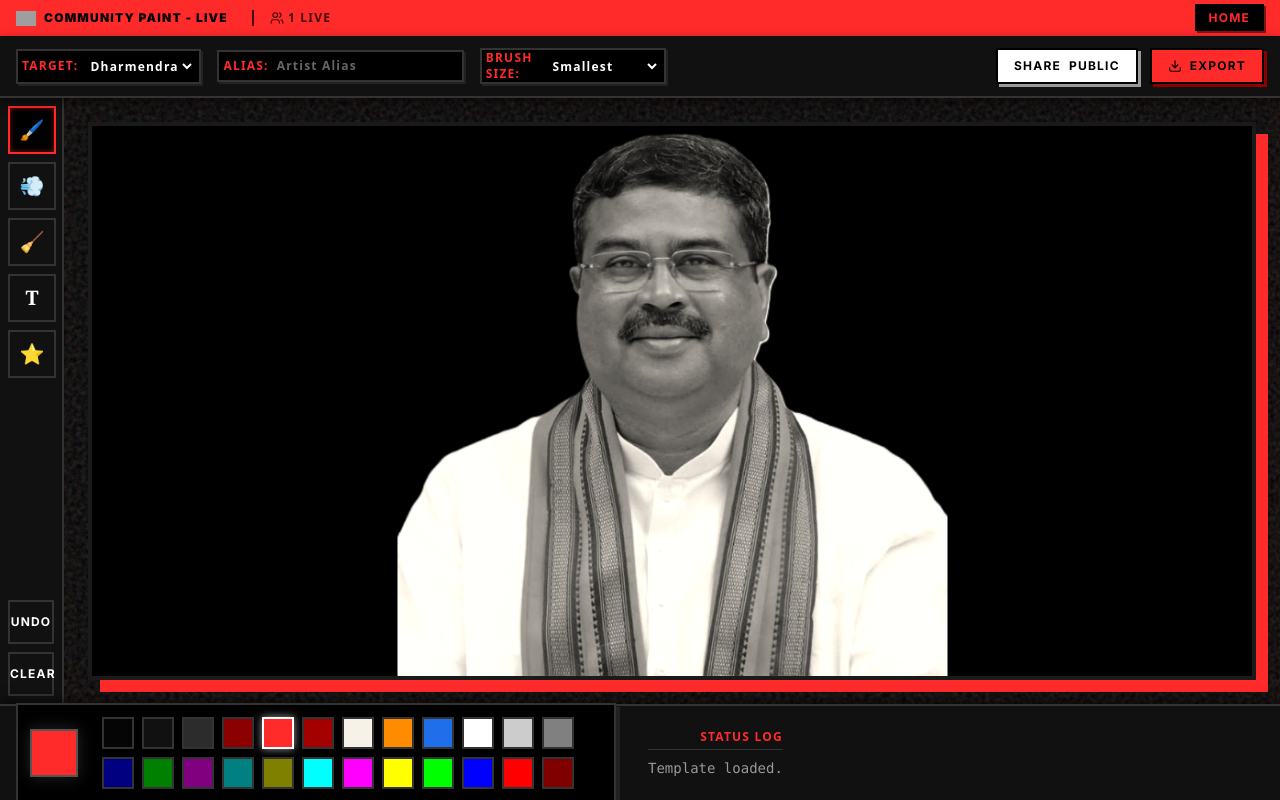
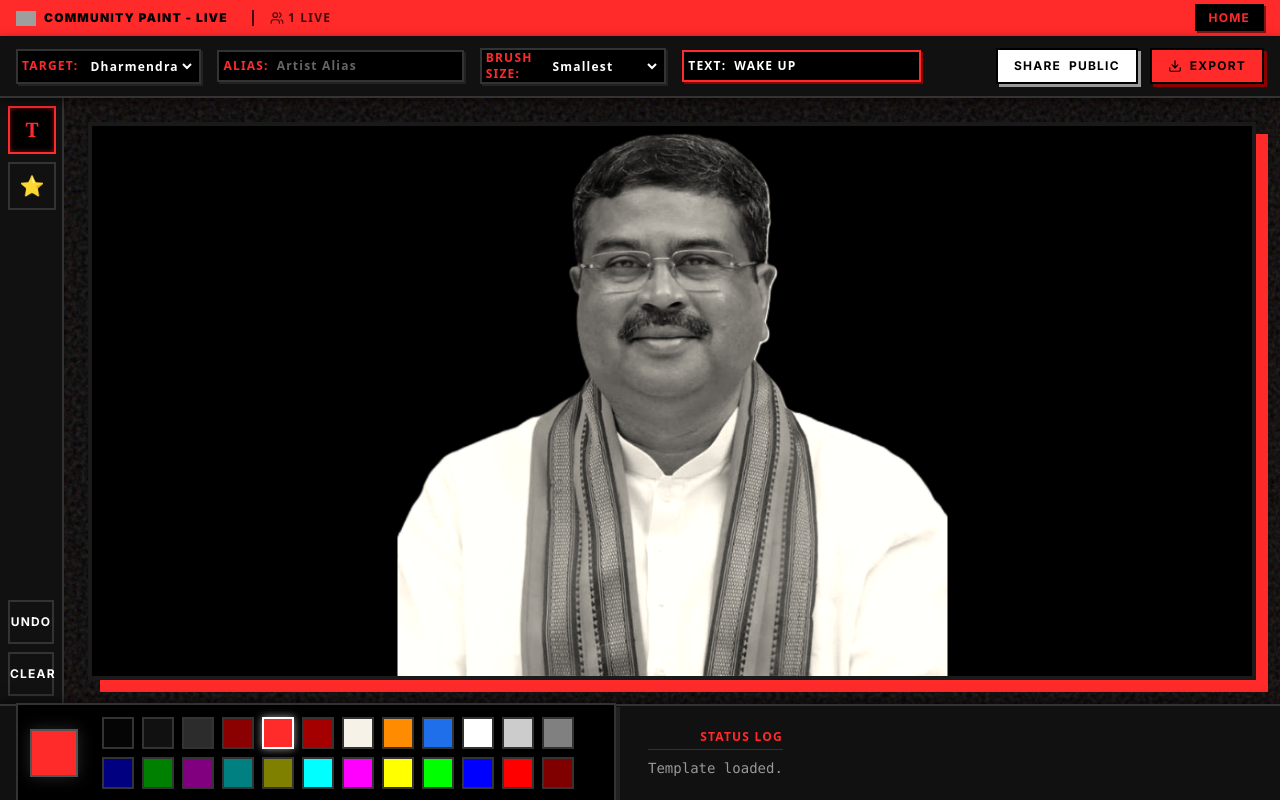
Before and after one commit to Caramelizeed/Politics, a Next.js app: page /community in a window 1280 px wide. Built offline with nearby package versions, Linux system fonts and the light colour scheme; grey boxes are pictures that could not be loaded.

Commit message:
Restrict community mode to text and sticker tools only

```diff
--- a/app/components/PaintCanvas.js
+++ b/app/components/PaintCanvas.js
@@ -27,7 +27,7 @@ export default function PaintCanvas({ isCommunityMode = false }) {
     }
   }, []);
 
-  const [tool, setTool] = useState('brush');
+  const [tool, setTool] = useState(isCommunityMode ? 'text' : 'brush');
   const [color, setColor] = useState('#FF2A2A');
   const [brushSize, setBrushSize] = useState(4);
   const [isDrawing, setIsDrawing] = useState(false);
@@ -631,10 +631,14 @@ export default function PaintCanvas({ isCommunityMode = false }) {
         {/* Toolbar (Bottom on mobile, Left on desktop) */}
         <div className="order-last sm:order-first w-full sm:w-16 bg-[#111] border-t-2 sm:border-t-0 sm:border-r-2 border-[#333] p-1.5 sm:p-2 flex flex-col items-stretch gap-1.5 sm:gap-3 shrink-0 shadow-[0_-4px_10px_rgba(0,0,0,0.5)] sm:shadow-[4px_0_10px_rgba(0,0,0,0.5)] z-10">
 
-          <div className="grid grid-cols-5 sm:flex sm:flex-col gap-1.5 sm:gap-2">
-            <button onClick={() => setTool('brush')} className={`w-full aspect-square sm:aspect-auto sm:w-12 sm:h-12 flex items-center justify-center border-2 transition-all text-sm sm:text-xl shrink-0 ${tool === 'brush' ? 'border-[#FF2A2A] bg-black text-[#FF2A2A] shadow-[inset_0_0_5px_rgba(255,42,42,0.5)]' : 'border-[#333] bg-transparent text-white hover:border-[#666]'}`} title="Brush">🖌️</button>
-            <button onClick={() => setTool('spray')} className={`w-full aspect-square sm:aspect-auto sm:w-12 sm:h-12 flex items-center justify-center border-2 transition-all text-sm sm:text-xl shrink-0 ${tool === 'spray' ? 'border-[#FF2A2A] bg-black text-[#FF2A2A] shadow-[inset_0_0_5px_rgba(255,42,42,0.5)]' : 'border-[#333] bg-transparent text-white hover:border-[#666]'}`} title="Spray">💨</button>
-            <button onClick={() => setTool('eraser')} className={`w-full aspect-square sm:aspect-auto sm:w-12 sm:h-12 flex items-center justify-center border-2 transition-all text-sm sm:text-xl shrink-0 ${tool === 'eraser' ? 'border-[#FF2A2A] bg-black text-[#FF2A2A] shadow-[inset_0_0_5px_rgba(255,42,42,0.5)]' : 'border-[#333] bg-transparent text-white hover:border-[#666]'}`} title="Eraser">🧹</button>
+          <div className={`grid ${isCommunityMode ? 'grid-cols-2' : 'grid-cols-5'} sm:flex sm:flex-col gap-1.5 sm:gap-2`}>
+            {!isCommunityMode && (
+              <>
+                <button onClick={() => setTool('brush')} className={`w-full aspect-square sm:aspect-auto sm:w-12 sm:h-12 flex items-center justify-center border-2 transition-all text-sm sm:text-xl shrink-0 ${tool === 'brush' ? 'border-[#FF2A2A] bg-black text-[#FF2A2A] shadow-[inset_0_0_5px_rgba(255,42,42,0.5)]' : 'border-[#333] bg-transparent text-white hover:border-[#666]'}`} title="Brush">🖌️</button>
+                <button onClick={() => setTool('spray')} className={`w-full aspect-square sm:aspect-auto sm:w-12 sm:h-12 flex items-center justify-center border-2 transition-all text-sm sm:text-xl shrink-0 ${tool === 'spray' ? 'border-[#FF2A2A] bg-black text-[#FF2A2A] shadow-[inset_0_0_5px_rgba(255,42,42,0.5)]' : 'border-[#333] bg-transparent text-white hover:border-[#666]'}`} title="Spray">💨</button>
+                <button onClick={() => setTool('eraser')} className={`w-full aspect-square sm:aspect-auto sm:w-12 sm:h-12 flex items-center justify-center border-2 transition-all text-sm sm:text-xl shrink-0 ${tool === 'eraser' ? 'border-[#FF2A2A] bg-black text-[#FF2A2A] shadow-[inset_0_0_5px_rgba(255,42,42,0.5)]' : 'border-[#333] bg-transparent text-white hover:border-[#666]'}`} title="Eraser">🧹</button>
+              </>
+            )}
             <button onClick={() => setTool('text')} className={`w-full aspect-square sm:aspect-auto sm:w-12 sm:h-12 flex items-center justify-center border-2 transition-all text-sm sm:text-xl shrink-0 font-bold font-serif ${tool === 'text' ? 'border-[#FF2A2A] bg-black text-[#FF2A2A] shadow-[inset_0_0_5px_rgba(255,42,42,0.5)]' : 'border-[#333] bg-transparent text-white hover:border-[#666]'}`} title="Text">T</button>
             <button onClick={() => setTool('sticker')} className={`w-full aspect-square sm:aspect-auto sm:w-12 sm:h-12 flex items-center justify-center border-2 transition-all text-sm sm:text-xl shrink-0 ${tool === 'sticker' ? 'border-[#FF2A2A] bg-black text-[#FF2A2A] shadow-[inset_0_0_5px_rgba(255,42,42,0.5)]' : 'border-[#333] bg-transparent text-white hover:border-[#666]'}`} title="Stickers">⭐</button>
           </div>
```
